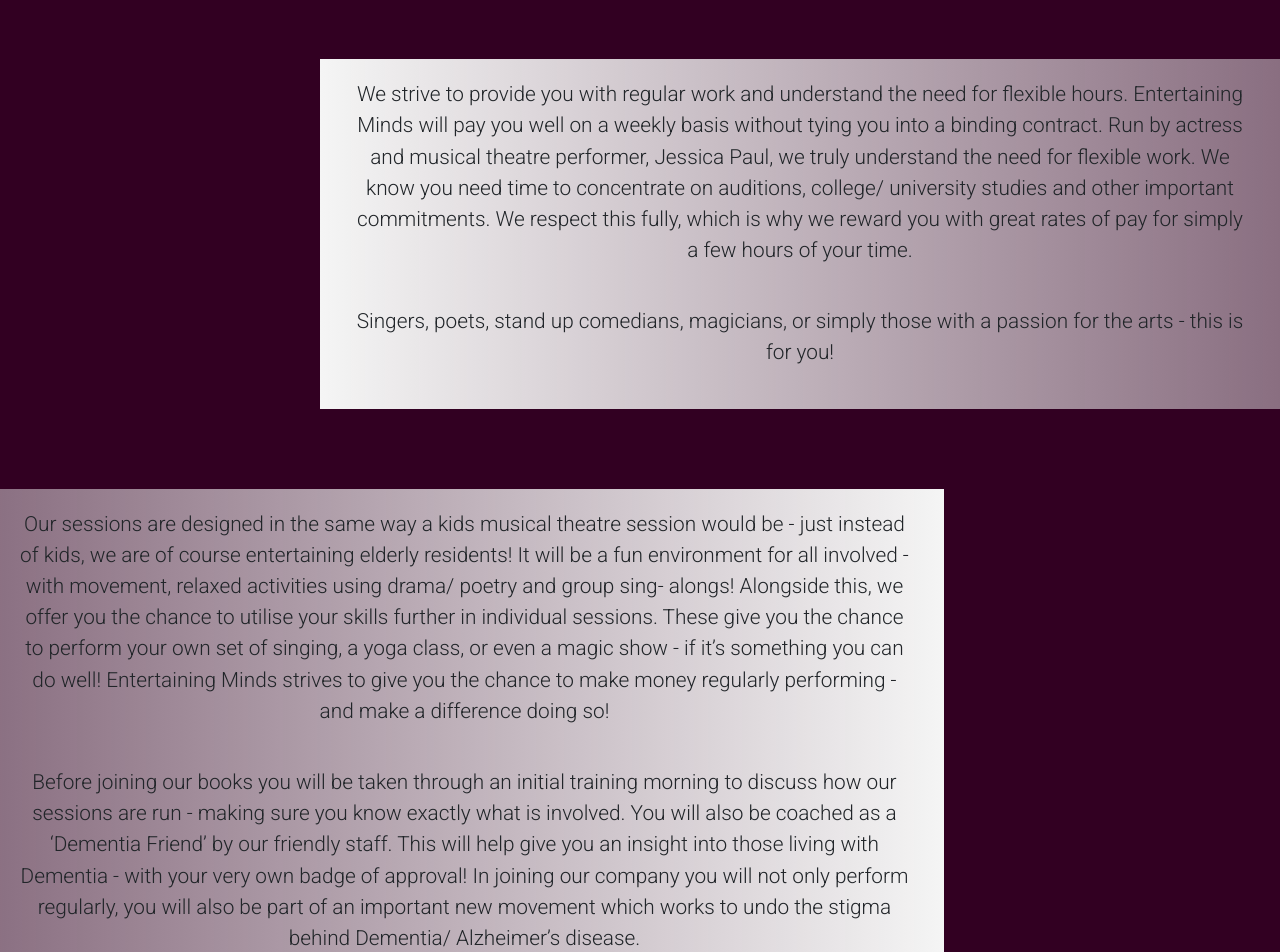
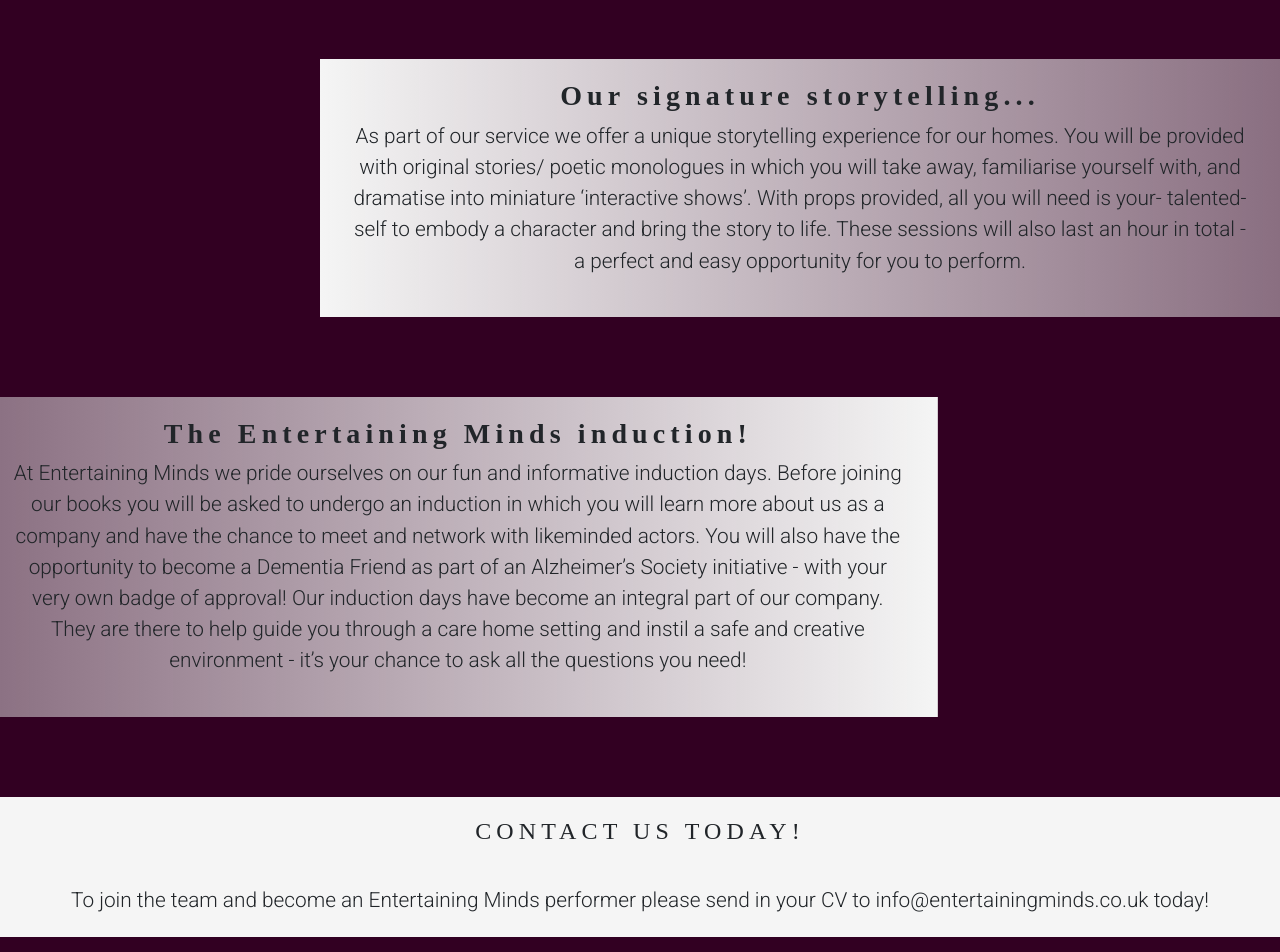
Before and after one commit to hughp23/Entertaining-Minds, a React (Create React App) app: page /workforus in a window 1280 px wide. Shown: the part 480-1432 px from the top of the page. Built offline with nearby package versions, Linux system fonts and the light colour scheme.

Commit message:
Added new content, altered about section to use flex boxes instead of grids

```diff
--- a/src/components/WorkForUs.jsx
+++ b/src/components/WorkForUs.jsx
@@ -44,20 +44,16 @@ class WorkForUs extends Component {
               reveal
             >
               <div className="work-info">
+                <h3 className="bold">Our signature storytelling...</h3>
                 <p>
-                  We strive to provide you with regular work and understand the
-                  need for flexible hours. Entertaining Minds will pay you well
-                  on a weekly basis without tying you into a binding contract.
-                  Run by actress and musical theatre performer, Jessica Paul, we
-                  truly understand the need for flexible work. We know you need
-                  time to concentrate on auditions, college/ university studies
-                  and other important commitments. We respect this fully, which
-                  is why we reward you with great rates of pay for simply a few
-                  hours of your time.
-                </p>
-                <p>
-                  Singers, poets, stand up comedians, magicians, or simply those
-                  with a passion for the arts - this is for you!
+                  As part of our service we offer a unique storytelling
+                  experience for our homes. You will be provided with original
+                  stories/ poetic monologues in which you will take away,
+                  familiarise yourself with, and dramatise into miniature
+                  ‘interactive shows’. With props provided, all you will need is
+                  your- talented-self to embody a character and bring the story
+                  to life. These sessions will also last an hour in total - a
+                  perfect and easy opportunity for you to perform.
                 </p>
               </div>
             </MDBAnimation>
@@ -68,45 +64,29 @@ class WorkForUs extends Component {
               reveal
             >
               <div className="work-info">
+                <h3 className="bold">The Entertaining Minds induction!</h3>
                 <p>
-                  Our sessions are designed in the same way a kids musical
-                  theatre session would be - just instead of kids, we are of
-                  course entertaining elderly residents! It will be a fun
-                  environment for all involved - with movement, relaxed
-                  activities using drama/ poetry and group sing- alongs!
-                  Alongside this, we offer you the chance to utilise your skills
-                  further in individual sessions. These give you the chance to
-                  perform your own set of singing, a yoga class, or even a magic
-                  show - if it’s something you can do well! Entertaining Minds
-                  strives to give you the chance to make money regularly
-                  performing - and make a difference doing so!
-                </p>
-                <p>
-                  Before joining our books you will be taken through an initial
-                  training morning to discuss how our sessions are run - making
-                  sure you know exactly what is involved. You will also be
-                  coached as a ‘Dementia Friend’ by our friendly staff. This
-                  will help give you an insight into those living with Dementia
-                  - with your very own badge of approval! In joining our company
-                  you will not only perform regularly, you will also be part of
-                  an important new movement which works to undo the stigma
-                  behind Dementia/ Alzheimer’s disease.
+                  At Entertaining Minds we pride ourselves on our fun and
+                  informative induction days. Before joining our books you will
+                  be asked to undergo an induction in which you will learn more
+                  about us as a company and have the chance to meet and network
+                  with likeminded actors. You will also have the opportunity to
+                  become a Dementia Friend as part of an Alzheimer’s Society
+                  initiative - with your very own badge of approval! Our
+                  induction days have become an integral part of our company.
+                  They are there to help guide you through a care home setting
+                  and instil a safe and creative environment - it’s your chance
+                  to ask all the questions you need!
                 </p>
               </div>
             </MDBAnimation>
             <section className="contact-info-container">
               <div className="text-container">
                 <h3>CONTACT US TODAY!</h3>
-                <p className="inline">If you’re looking for</p>{" "}
-                <p className="italic inline">flexible</p>{" "}
-                <p className="inline">and</p>{" "}
-                <p className="italic inline">rewarding</p>{" "}
                 <p className="inline">
-                  work don’t hesitate to contact us today. We are always looking
-                  for friendly, new faces to join our team.
+                  To join the team and become an Entertaining Minds performer
+                  please send in your CV to info@entertainingminds.co.uk today!
                 </p>
-                <p className="paddingTop5vh">info@entertainingminds.co.uk</p>
-                <p>07772023349</p>
               </div>
             </section>
           </div>
--- a/src/components/WorkWithUs.jsx
+++ b/src/components/WorkWithUs.jsx
@@ -45,25 +45,13 @@ class WorkWithUs extends Component {
             >
               <div className="work-info">
                 <p>
-                  We pride ourselves in offering a quality program of musical
-                  activities and entertainment which will stimulate your
-                  residents daily. All sessions are carefully planned and
-                  tailored to suit your residents abilities and needs - a
-                  completely personal touch! Our sessions are run by actors and
-                  creatives who have been carefully selected by us based on
-                  their professional performing backgrounds and/ or their flare
-                  for the arts.
-                </p>
-                <p>
-                  Each of our sessions start with a fun element of dance or
-                  fitness - fully tailored for your residents and designed to
-                  get the endorphins flowing! Next we will enjoy an element of
-                  drama and reminiscent activities using sensory objects, poetry
-                  and theatre. Finally, we will end each of our sessions with a
-                  group sing-along - again completely tailored to your residents
-                  musical taste! Our staff are trained to provide a stimulating
-                  immersive experience in each session - helping to bring a room
-                  to life!
+                  At Entertaining Minds we are proud to offer a variety of
+                  quality entertainment from actors and performers across the
+                  entertainment industry. It is our ethos and our aim to bring
+                  the theatre into your home. We will work hard with your
+                  activities co-ordinators to get to know your home and your
+                  residents to find exactly what you require for a fully
+                  tailored experience.
                 </p>
               </div>
             </MDBAnimation>
@@ -74,41 +62,51 @@ class WorkWithUs extends Component {
               // reveal
             >
               <div className="work-info">
-                <p className="bold">
-                  Please contact us directly for more information regarding our
-                  services.
+                <h3 className="bold">So what makes us different?</h3>
+                <p>
+                  Firstly there has never been a model like Entertaining Minds
+                  for care homes. We work on an agency basis to find you exactly
+                  the entertainment that you need. We have a variety to offer,
+                  from singers, stand up comedians or yoga instructors - there
+                  will always be someone to hire, simply tell us what you need!
                 </p>
                 <p>
-                  As well as this, we offer a more qualified service of singers,
-                  poets and stand up comedians who can perform in your home on a
-                  group/ private basis. At Entertaining Minds we believe private
-                  sessions can be hugely beneficial for those of your immobile
-                  or bed-ridden residents. We offer a variety of sensory
-                  activities to help stimulate these people in order to maintain
-                  a fully inclusive service.
+                  Secondly, all of our performers are fully trained under
+                  Entertaining Minds, making them different to any other
+                  entertainer you may know. During this training we aim to break
+                  the wall between entertainer and resident to guarantee a
+                  valuable and stimulating experience for all.
                 </p>
                 <p>
-                  From regular staff to the co-ordination of entertainment, we
-                  will organise everything for you, meaning you will have time
-                  to concentrate on your home with as little hassle as possible.
+                  In addition to this, all of our entertainers become Dementia
+                  Friends through our company’s own Dementia Friends Champion,
+                  Melanie Paul. This means they can work with unlimited
+                  awareness and understanding of your care home environment. In
+                  turn, your residents get the most from us and you get the
+                  promise of a credible service. We pride ourselves for this
+                  special information training and our inductions have now
+                  become an integral part of the reliable service we provide.
                 </p>
               </div>
             </MDBAnimation>
             <section className="contact-info-container">
               <div className="text-container">
-                <h3>WHAT MAKES US DIFFERENT?</h3>
+                <h3 className="bold">Our signature storytelling....</h3>
                 <p>
-                  All of our staff at Entertaining Minds have attended a
-                  Dementia Friends Information Session delivered by our
-                  company’s ‘Dementia Friends Champion’. At the Sessions, they
-                  become Dementia Friends by gaining a greater understanding of
-                  dementia and the things they can do to help. As a company this
-                  is very important to us. We passionately believe in reducing
-                  the stigma around dementia and helping people understand that
-                  there is more to the person than the dementia.
+                  As part of Entertaining Minds we have the pleasure of bringing
+                  a brand new form of entertainment to your home. In a relaxed
+                  activity using drama, poetry and group sing-alongs we present
+                  our uniquely tailored storytelling experience to your home.
+                  Our original stories are performed by trained actors to bring
+                  miniature ‘interactive shows’ into your home. Using props and
+                  audience interaction, your residents will join us on a
+                  reminiscent journey using the power of storytelling to leave
+                  them engaged, uplifted and wanting more!
                 </p>
                 <p>
-                  All of our staff are fully screened and DBS checked by us.
+                  All of our actors are fully screened and DBS checked by us.
+                  For more information please contact us via
+                  info@entertainingminds.co.uk
                 </p>
               </div>
             </section>
--- a/src/styling/_global.scss
+++ b/src/styling/_global.scss
@@ -28,34 +28,10 @@
   height: 15vh;
 }
 
-h1 {
-  font-family: $title-text-font;
-  font-weight: 10;
-  letter-spacing: 0.4vw;
-  margin-top: 0;
-}
-
-h2 {
-  font-family: $title-text-font;
-  font-weight: 10;
-  letter-spacing: 0.4vw;
-  margin-top: 0;
-}
-
-h3 {
-  font-family: $title-text-font;
-  font-weight: 10;
-  letter-spacing: 0.2vw;
-  margin-top: 0;
-}
-
-h4 {
-  font-family: $title-text-font;
-  font-weight: 10;
-  letter-spacing: 0.1vw;
-  margin-top: 0;
-}
-
+h1,
+h2,
+h3,
+h4,
 h5 {
   font-family: $title-text-font;
   font-weight: 10;
--- a/src/styling/_workforus.scss
+++ b/src/styling/_workforus.scss
@@ -155,6 +155,7 @@
     padding-top: 2.5vh;
     margin-top: 10vh;
     margin-bottom: 10vh;
+    padding-bottom: 2.5vh;
 
     h3 {
       font-size: 1.5em;
```
Also changed, not shown: src/components/Homepage.jsx (+29 -24 lines), src/styling/_homepage.scss (+20 -29 lines), src/styling/_media-queries.scss (+98 -78 lines).
